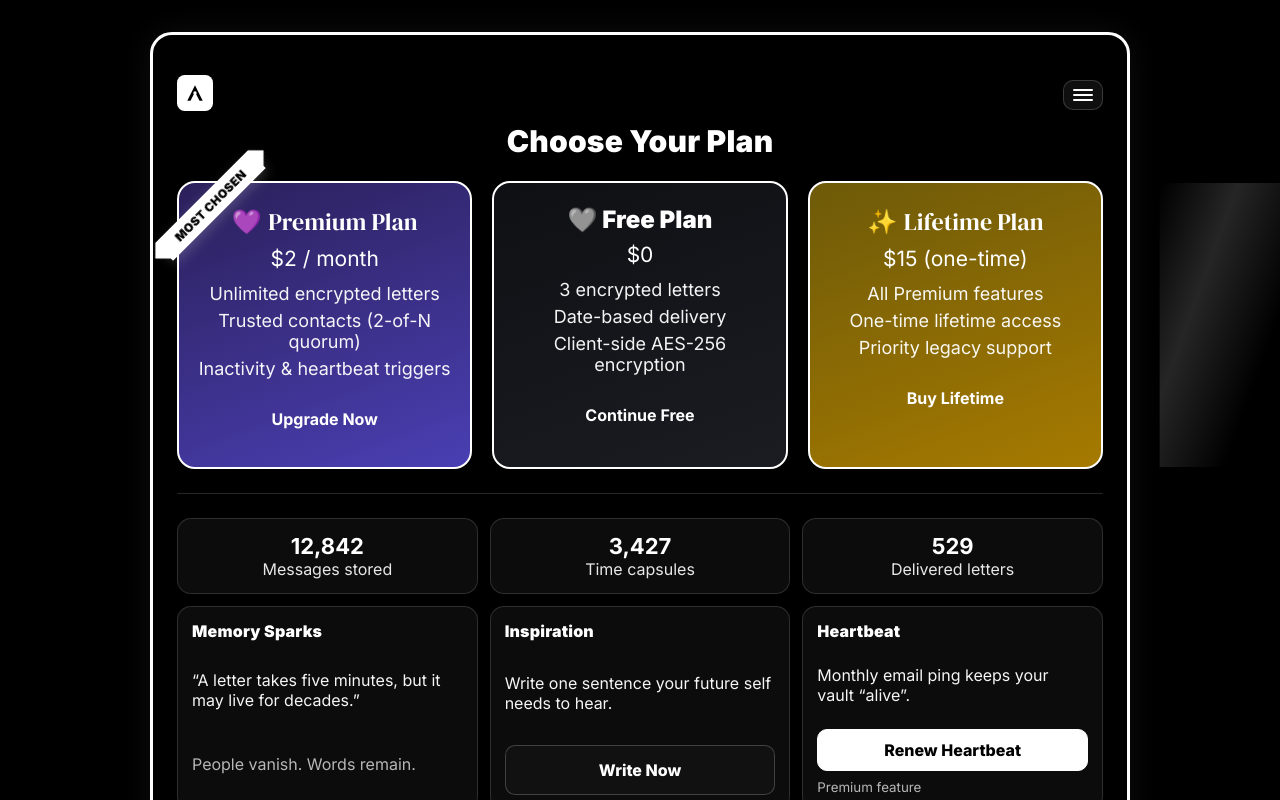
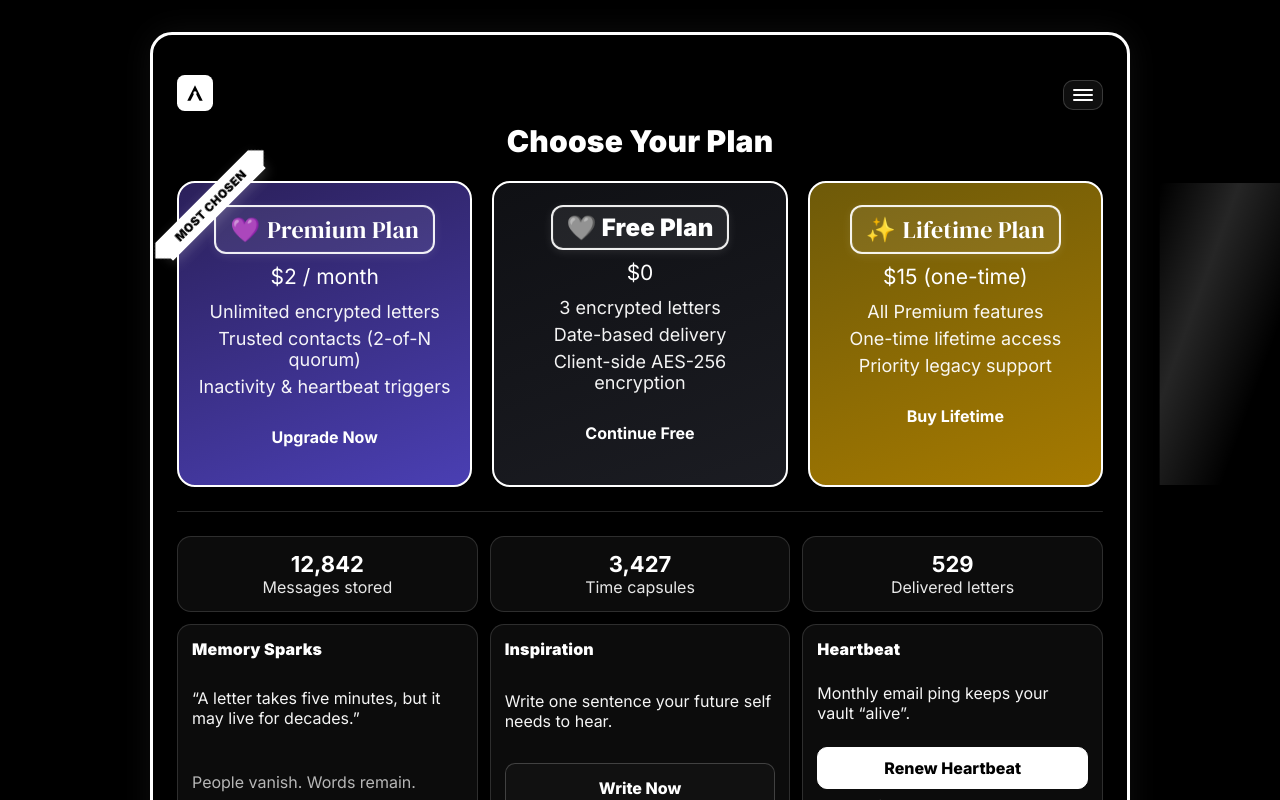
Before and after one commit to emirusmaximus/after-me-starter, a Next.js app: page /dashboard in a window 1280 px wide. Shown: the top 800 px of the page. Built offline with nearby package versions, Linux system fonts and the light colour scheme.

Commit message:
Update page.tsx

```diff
--- a/app/dashboard/page.tsx
+++ b/app/dashboard/page.tsx
@@ -70,7 +70,7 @@ export default function InverseDashboard() {
               <span>Most Chosen</span>
             </div>
 
-            <h2 className="serif">
+            <h2 className="plan-title serif">
               <span aria-hidden="true">💜 </span>Premium Plan
             </h2>
             <p className="price">$2 / month</p>
@@ -84,7 +84,7 @@ export default function InverseDashboard() {
 
           {/* FREE */}
           <div className="card free">
-            <h2 className="sans">
+            <h2 className="plan-title sans">
               <span aria-hidden="true">🩶 </span>Free Plan
             </h2>
             <p className="price">$0</p>
@@ -98,7 +98,7 @@ export default function InverseDashboard() {
 
           {/* LIFETIME */}
           <div className="card lifetime">
-            <h2 className="serif">
+            <h2 className="plan-title serif">
               <span aria-hidden="true">✨ </span>Lifetime Plan
             </h2>
             <p className="price">$15 (one-time)</p>
@@ -284,7 +284,19 @@ export default function InverseDashboard() {
         .serif{ font-family: "DM Serif Display", serif; font-weight:400; }
         .sans{ font-family: Inter, system-ui, sans-serif; font-weight:900; }
 
-        .card h2{ font-size:24px; margin:0 0 8px }
+        /* === PLAN BAŞLIĞI KUTUSU === */
+        .plan-title{
+          display:inline-block;
+          margin:0 0 10px;
+          padding:6px 14px;
+          border:2px solid rgba(255,255,255,.92);
+          border-radius:12px;
+          background:rgba(255,255,255,.08); /* hafif kutu dolgusu */
+          box-shadow:0 2px 10px rgba(255,255,255,.10), inset 0 0 0 1px rgba(255,255,255,.06);
+          letter-spacing:.2px;
+        }
+
+        .card h2{ font-size:24px }
         .price{ font-size:21px; margin:0 0 12px }
         ul{ list-style:none; margin:0 0 18px; padding:0; display:grid; gap:6px }
         li{ font-size:18px; opacity:.95 }
```
